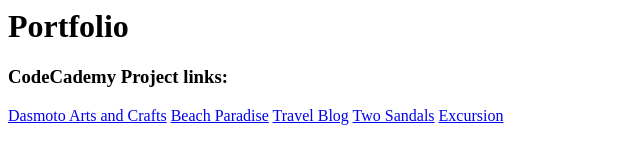
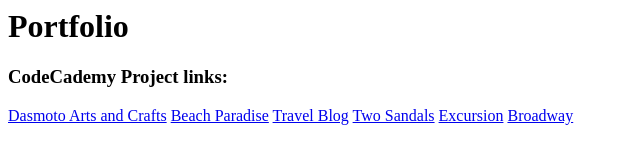
Before and after one commit to kari-schendel/kari-schendel.github.io, a plain HTML site: page index.html in a window 1280 px wide. Shown: the full height of the page, 0-640 px from the left. Drawn offline with Linux system fonts and the light colour scheme.

Commit message:
add broadway project

```diff
--- a/index.html
+++ b/index.html
@@ -7,3 +7,4 @@
 <a href="https://kari-schendel.github.io/Travel_Blog/">Travel Blog</a>
 <a href="https://kari-schendel.github.io/two_sandals/">Two Sandals</a>
 <a href="https://kari-schendel.github.io/excursion/">Excursion</a>
+<a href="https://kari-schendel.github.io/broadway/">Broadway</a>
```
